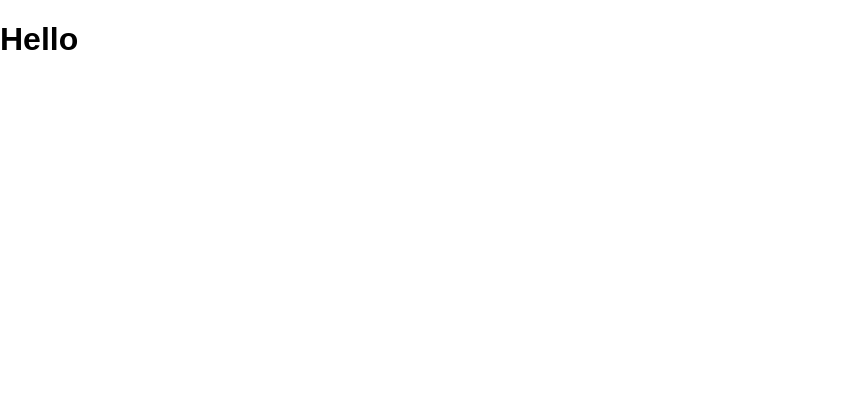
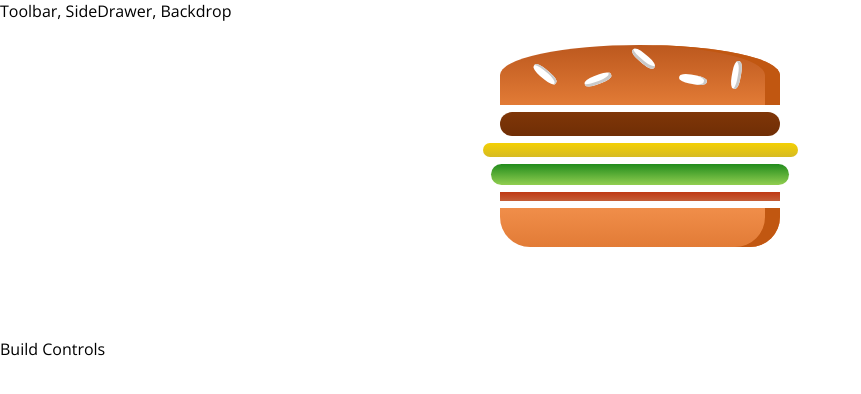
Before and after one commit to viktoria17/burger-builder, a React app: page / in a window 1280 px wide. Shown: the top 394 px of the page, without its empty margins (0-861 px from the left). Built offline with nearby package versions, Linux system fonts and the light colour scheme.

Commit message:
Create main Layout and Burger component

```diff
--- a/package.json
+++ b/package.json
@@ -90,5 +90,8 @@
   },
   "eslintConfig": {
     "extends": "react-app"
+  },
+  "devDependencies": {
+    "prop-types": "^15.7.2"
   }
 }
--- a/src/App.js
+++ b/src/App.js
@@ -1,14 +1,17 @@
 import React, { Component } from 'react';
+
 import './App.css';
+import Layout from './components/Layout/Layout';
+import BurgerBuilder from './containers/BurgerBuilder/BurgerBuilder';
 
 class App extends Component {
-  render() {
-    return (
-      <div className="App">
-        <h1>Hello</h1>
-      </div>
-    );
-  }
+	render() {
+		return (
+			<Layout>
+				<BurgerBuilder />
+			</Layout>
+		);
+	}
 }
 
 export default App;
--- /dev/null
+++ b/src/components/Burger/Burger.css
@@ -0,0 +1,30 @@
+.Burger {
+	width: 100%;
+	margin: auto;
+	height: 250px;
+	overflow: scroll;
+	text-align: center;
+	font-weight: bold;
+	font-size: 1.2em;
+}
+
+@media (min-width: 1000px) and (min-height: 700px) {
+	.Burger {
+		width: 700px;
+		height: 600px;
+	}
+}
+
+@media (min-width: 500px) and (min-height: 401px) {
+	.Burger {
+		width: 450px;
+		height: 400px;
+	}
+}
+
+@media (min-width: 500px) and (min-height: 400px) {
+	.Burger {
+		width: 350px;
+		height: 300px;
+	}
+}
--- /dev/null
+++ b/src/components/Burger/Burger.js
@@ -0,0 +1,19 @@
+import React from 'react';
+
+import classes from './Burger.css';
+import BurgerIngredients from './BurgerIngredient/BurgerIngredient';
+
+const burger = () => {
+	return (
+		<div className={classes.Burger}>
+			<BurgerIngredients type="bread-top" />
+			<BurgerIngredients type="meat" />
+			<BurgerIngredients type="cheese" />
+			<BurgerIngredients type="salad" />
+			<BurgerIngredients type="bacon" />
+			<BurgerIngredients type="bread-bottom" />
+		</div>
+	);
+};
+
+export default burger;
--- /dev/null
+++ b/src/components/Burger/BurgerIngredient/BurgerIngredient.css
@@ -0,0 +1,113 @@
+.BreadBottom {
+	height: 13%;
+	width: 80%;
+	background: linear-gradient(#F08E4A, #e27b36);
+	border-radius: 0 0 30px 30px;
+	box-shadow: inset -15px 0 #c15711;
+	margin: 2% auto;
+}
+
+.BreadTop {
+	height: 20%;
+	width: 80%;
+	background: linear-gradient(#bc581e, #e27b36);
+	border-radius: 50% 50% 0 0;
+	box-shadow: inset -15px 0 #c15711;
+	margin: 2% auto;
+	position: relative;
+}
+
+.Seeds1 {
+	width: 10%;
+	height: 15%;
+	position: absolute;
+	background-color: white;
+	left: 30%;
+	top: 50%;
+	border-radius: 40%;
+	transform: rotate(-20deg);
+	box-shadow: inset -2px -3px #c9c9c9;
+}
+
+.Seeds1:after {
+	content: "";
+	width: 100%;
+	height: 100%;
+	position: absolute;
+	background-color: white;
+	left: -170%;
+	top: -260%;
+	border-radius: 40%;
+	transform: rotate(60deg);
+	box-shadow: inset -1px 2px #c9c9c9;
+}
+
+.Seeds1:before {
+	content: "";
+	width: 100%;
+	height: 100%;
+	position: absolute;
+	background-color: white;
+	left: 180%;
+	top: -50%;
+	border-radius: 40%;
+	transform: rotate(60deg);
+	box-shadow: inset -1px -3px #c9c9c9;
+}
+
+.Seeds2 {
+	width: 10%;
+	height: 15%;
+	position: absolute;
+	background-color: white;
+	left: 64%;
+	top: 50%;
+	border-radius: 40%;
+	transform: rotate(10deg);
+	box-shadow: inset -3px 0 #c9c9c9;
+}
+
+.Seeds2:before {
+	content: "";
+	width: 100%;
+	height: 100%;
+	position: absolute;
+	background-color: white;
+	left: 150%;
+	top: -130%;
+	border-radius: 40%;
+	transform: rotate(90deg);
+	box-shadow: inset 1px 3px #c9c9c9;
+}
+
+
+.Meat {
+	width: 80%;
+	height: 8%;
+	background: linear-gradient(#7f3608, #702e05);
+	margin: 2% auto;
+	border-radius: 15px;
+}
+
+.Cheese {
+	width: 90%;
+	height: 4.5%;
+	margin: 2% auto;
+	background: linear-gradient(#f4d004, #d6bb22);
+	border-radius: 20px;
+}
+
+.Salad {
+	width: 85%;
+	height: 7%;
+	margin: 2% auto;
+	background: linear-gradient(#228c1d, #91ce50);
+	border-radius: 20px;
+}
+
+.Bacon {
+	width: 80%;
+	height: 3%;
+	background: linear-gradient(#bf3813, #c45e38);
+	margin: 2% auto;
+}
--- /dev/null
+++ b/src/components/Burger/BurgerIngredient/BurgerIngredient.js
@@ -0,0 +1,46 @@
+import React, { Component } from 'react';
+import PropTypes from 'prop-types';
+
+import classes from './BurgerIngredient.css';
+
+class BurgerIngredient extends Component {
+	render() {
+		let ingredient = null;
+
+		switch (this.props.type) {
+			case 'bread-bottom':
+				ingredient = <div className={classes.BreadBottom} />;
+				break;
+			case 'bread-top':
+				ingredient = (
+					<div className={classes.BreadTop}>
+						<div className={classes.Seeds1} />
+						<div className={classes.Seeds2} />
+					</div>
+				);
+				break;
+			case 'meat':
+				ingredient = <div className={classes.Meat} />;
+				break;
+			case 'cheese':
+				ingredient = <div className={classes.Cheese} />;
+				break;
+			case 'salad':
+				ingredient = <div className={classes.Salad} />;
+				break;
+			case 'bacon':
+				ingredient = <div className={classes.Bacon} />;
+				break;
+			default:
+				ingredient = null;
+		}
+
+		return ingredient;
+	}
+}
+
+BurgerIngredient.propTypes = {
+	type: PropTypes.string.isRequired
+};
+
+export default BurgerIngredient;
--- /dev/null
+++ b/src/components/Layout/Layout.css
@@ -0,0 +1,3 @@
+.Layout {
+	margin-top: 16px;
+}
--- /dev/null
+++ b/src/components/Layout/Layout.js
@@ -0,0 +1,13 @@
+import React from 'react';
+
+import Aux from '../../hoc/Aux';
+import classes from './Layout.css';
+
+const layout = ({ children }) => (
+	<Aux>
+		<div>Toolbar, SideDrawer, Backdrop</div>
+		<main className={classes.Layout}>{children}</main>
+	</Aux>
+);
+
+export default layout;
--- /dev/null
+++ b/src/containers/BurgerBuilder/BurgerBuilder.js
@@ -0,0 +1,17 @@
+import React, { Component } from 'react';
+
+import Aux from '../../hoc/Aux';
+import Burger from '../../components/Burger/Burger';
+
+class BurgerBuilder extends Component {
+	render() {
+		return (
+			<Aux>
+				<Burger />
+				<div>Build Controls</div>
+			</Aux>
+		);
+	}
+}
+
+export default BurgerBuilder;
--- /dev/null
+++ b/src/hoc/Aux.js
@@ -0,0 +1,3 @@
+const aux = ({ children }) => children;
+
+export default aux;
--- a/src/index.css
+++ b/src/index.css
@@ -1,5 +1,5 @@
 body {
   margin: 0;
   padding: 0;
-  font-family: sans-serif;
+  font-family: "Open Sans", sans-serif;
 }
--- a/src/index.js
+++ b/src/index.js
@@ -1,5 +1,6 @@
 import React from 'react';
 import ReactDOM from 'react-dom';
+
 import './index.css';
 import App from './App';
 import registerServiceWorker from './registerServiceWorker';
```
